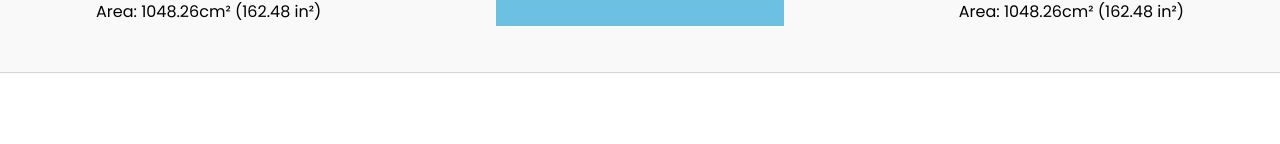
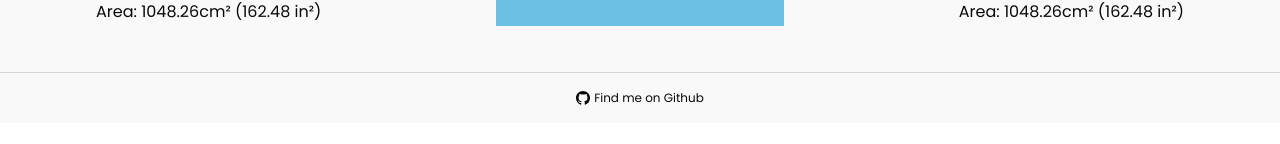
Before and after one commit to bernard-rodrigues/screenmaster, a plain HTML site: page index.html in a window 1280 px wide. Shown: the part 628-772 px from the top of the page. Drawn offline with nearby package versions, Linux system fonts and the light colour scheme.

Commit message:
Primeira versão final

```diff
--- a/index.html
+++ b/index.html
@@ -98,6 +98,12 @@
             <p id="bigger-2"></p>
         </div>
     </div>
+    <footer>
+        <svg xmlns="http://www.w3.org/2000/svg" width="14" height="14" fill="currentColor" class="bi bi-github" viewBox="0 0 16 16">
+            <path d="M8 0C3.58 0 0 3.58 0 8c0 3.54 2.29 6.53 5.47 7.59.4.07.55-.17.55-.38 0-.19-.01-.82-.01-1.49-2.01.37-2.53-.49-2.69-.94-.09-.23-.48-.94-.82-1.13-.28-.15-.68-.52-.01-.53.63-.01 1.08.58 1.23.82.72 1.21 1.87.87 2.33.66.07-.52.28-.87.51-1.07-1.78-.2-3.64-.89-3.64-3.95 0-.87.31-1.59.82-2.15-.08-.2-.36-1.02.08-2.12 0 0 .67-.21 2.2.82.64-.18 1.32-.27 2-.27.68 0 1.36.09 2 .27 1.53-1.04 2.2-.82 2.2-.82.44 1.1.16 1.92.08 2.12.51.56.82 1.27.82 2.15 0 3.07-1.87 3.75-3.65 3.95.29.25.54.73.54 1.48 0 1.07-.01 1.93-.01 2.2 0 .21.15.46.55.38A8.012 8.012 0 0 0 16 8c0-4.42-3.58-8-8-8z"/>
+        </svg>
+        <a href="https://github.com/bernard-rodrigues/screenmaster" target="_blank">Find me on Github</a>
+    </footer>
 
     <script src="scripts.js"></script>
 </body>
--- a/style.css
+++ b/style.css
@@ -1,10 +1,16 @@
 :root{
     font-size: 16px;
     font-family: 'Poppins', sans-serif;
+    color: #090909;
 }
 
 body{
     margin: 0;
+}
+
+body a{
+    text-decoration: none;
+    color: #090909;
 }
 
 #title{
@@ -122,6 +128,16 @@ input{
     border: solid 1px #666666;
 }
 
+footer{
+    padding: 1rem;
+    background-color: #f9f9f9;
+    display: flex;
+    justify-content: center;
+    align-items: center;
+    gap: 0.25rem;
+    font-size: 0.75rem;
+}
+
 @media (max-width: 768px){
     :root{
         font-size: 12px;
```
Also changed, not shown: assets/screenshot1.png.
